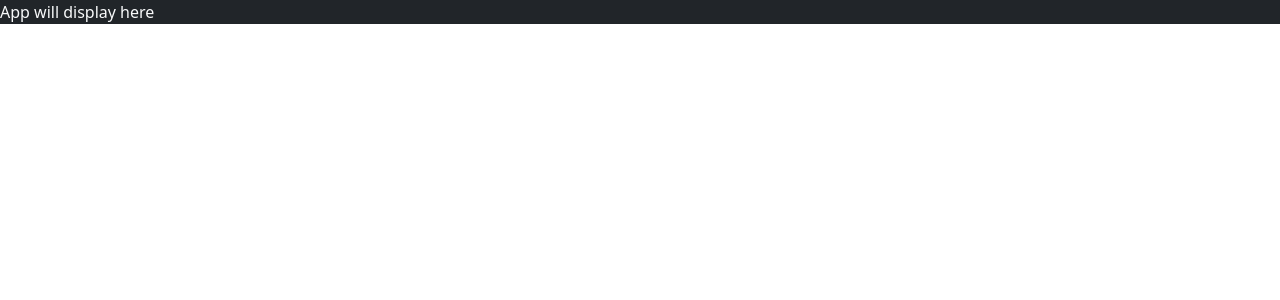
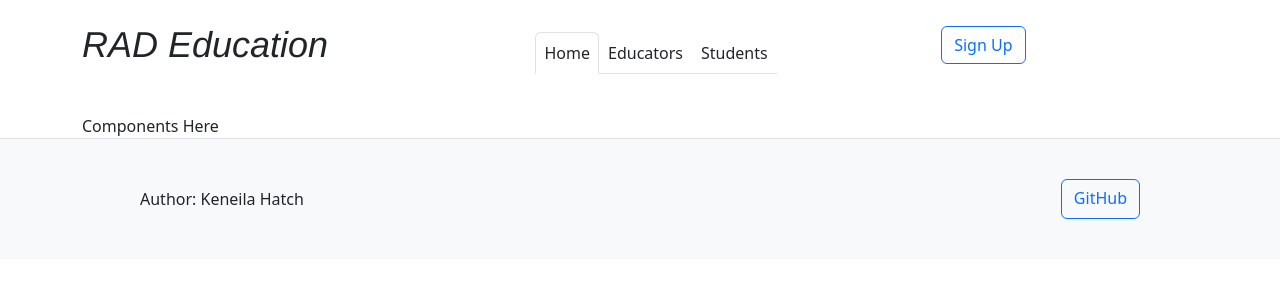
Before and after one commit to Keneila/startup, a React (Vite) app: page / in a window 1280 px wide. Shown: the top 300 px of the page. Built offline with nearby package versions, Linux system fonts and the light colour scheme.

Commit message:
header and footer view

```diff
--- a/src/app.jsx
+++ b/src/app.jsx
@@ -3,5 +3,35 @@ import 'bootstrap/dist/css/bootstrap.min.css';
 import './app.css';
 
 export default function App() {
-  return <div className="body bg-dark text-light">App will display here</div>;
+  return (
+    <div className="body">
+        <div className ="container">
+      <header className="d-flex flex-wrap align-items-center justify-content-center justify-content-md-between py-3 mb-4">
+        <h1 className="d-flex align-items-center col-md-3 mb-2 mb-md-0 text-dark text-decoration-none" id="logo">RAD Education</h1>
+        <nav>
+          <menu className="nav nav-tabs col-md-auto mb-2 justify-content-center mb-md-0">
+            <li><a href="index.html" className="nav-link active px-2 link-dark">Home</a></li>
+            <li><a href="login.html" className="nav-link px-2 link-dark">Educators</a></li>
+            <li><a href="childLog.html" className="nav-link px-2 link-dark">Students</a></li>
+          </menu>
+        </nav>
+        <div className="text-end">
+           <a href="register.html" className="btn btn-outline-primary me-2">Sign Up</a>
+        </div>
+        <hr />
+      </header>
+      <main>
+      Components Here
+        </main>
+    </div>
+
+        <div className="container-fluid border-top bg-light footer">
+        <footer className="container d-flex justify-content-center justify-content-md-between py-3 my-4">
+            <p className="text-center py-2 mb-md-0 author">Author: Keneila Hatch</p>
+            <a className= "btn btn-outline-primary github" href="https://github.com/Keneila/startup.git">GitHub</a>
+        </footer>
+        </div>
+
+    </div>
+  );
 }
```
